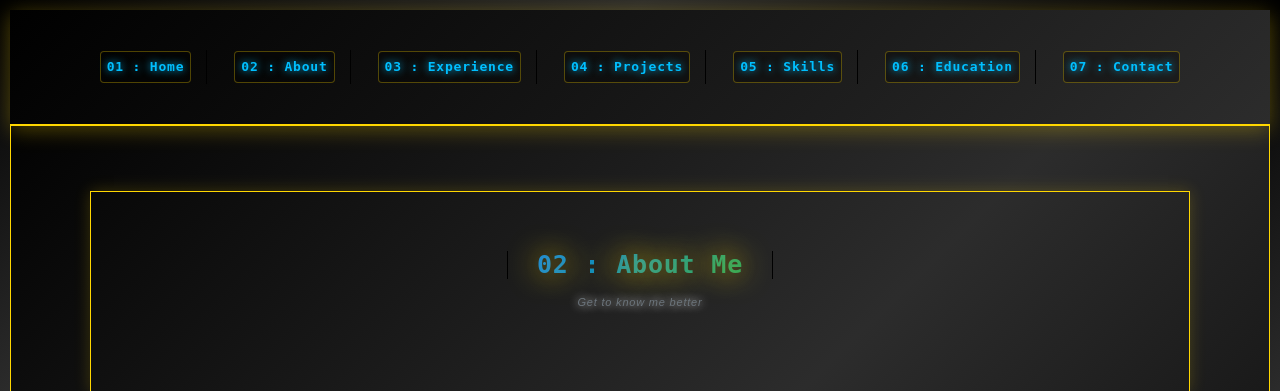
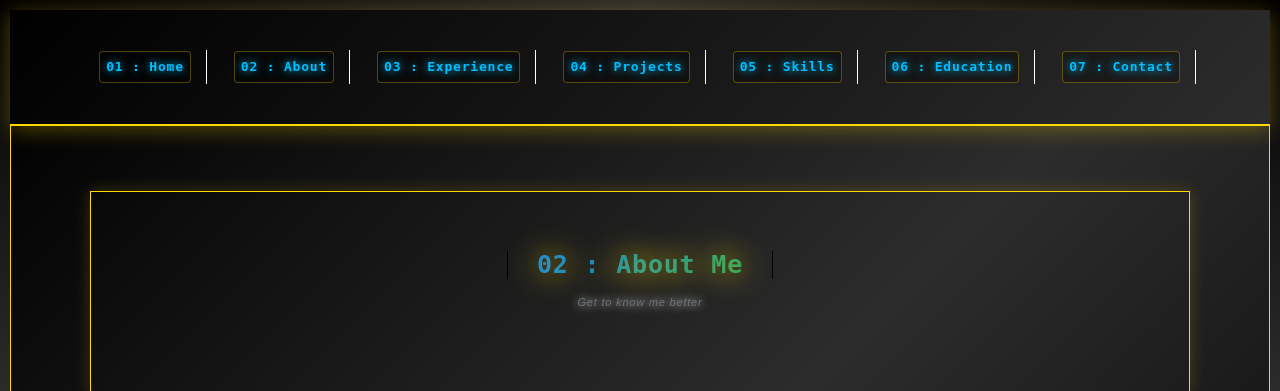
Before and after one commit to SiamSarker/portfo, a Flask app: page /about.html in a window 1280 px wide. Shown: the top 391 px of the page. Run offline with Flask 2, Linux system fonts and the light colour scheme; some libraries are stand-ins or nearby versions.

Commit message:
Fix navigation borders to white on desktop
NAVIGATION BORDER FIX:
- Added CSS override for desktop navigation borders
- Changed border-right from black (#000) to white (var(--starwars-white))
- Applied to screens 768px and above (desktop/tablet)
- Used !important to override main stylesheet rule

TECHNICAL DETAILS:
- Target: .navbar-default .navbar-nav > li > a
- Media query: @media (min-width: 768px)
- Border: 1px solid var(--starwars-white) !important
- Ensures white separators between navigation items

VISUAL CONSISTENCY:
- White borders match Star Wars theme
- Better contrast against dark background
- Professional appearance maintained
- Consistent with overall design aesthetic

The navigation now displays white borders between items on desktop screens, matching the Star Wars theme and providing better visual separation.

```diff
--- a/static/custom.css
+++ b/static/custom.css
@@ -940,6 +940,13 @@ div, section, article, main, aside, header, footer {
     opacity: 0.7 !important;
 }
 
+/* Override navigation borders */
+@media (min-width: 768px) {
+    .navbar-default .navbar-nav > li > a {
+        border-right: 1px solid var(--starwars-white) !important;
+    }
+}
+
 /* Responsive navigation */
 @media (max-width: 1400px) {
     .navbar-nav li a p {
```
